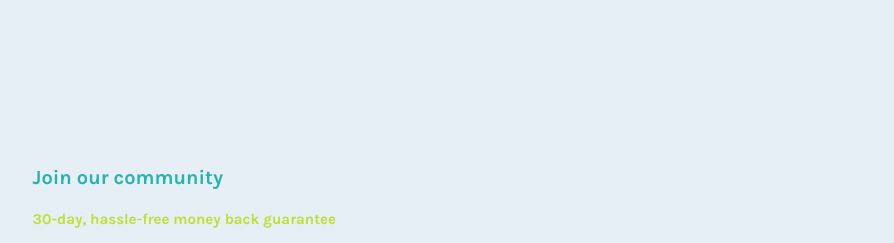
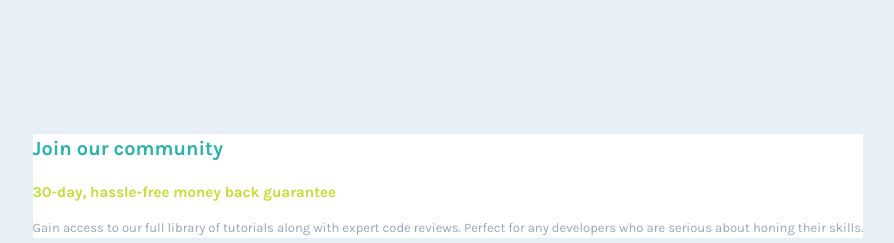
Before and after one commit to JulioCinquina/fem-single-price-grid-component, a plain HTML site: page index.html in a window 1280 px wide. Shown: the part 30-273 px from the top of the page, without its empty margins (192-1086 px from the left). Drawn offline with Linux system fonts and the light colour scheme.

Commit message:
Add first card background color

```diff
--- a/style.css
+++ b/style.css
@@ -47,9 +47,8 @@ main {
   color: var(--light-gray);
 }
 
-[class|="join-card"] > *:first-child,
-[class|="join-card"] > *:last-child {
-  margin: 0;
+.join-card-hero {
+  background-color: #fff;
 }
 
 .join-card-hero h2 {
```
